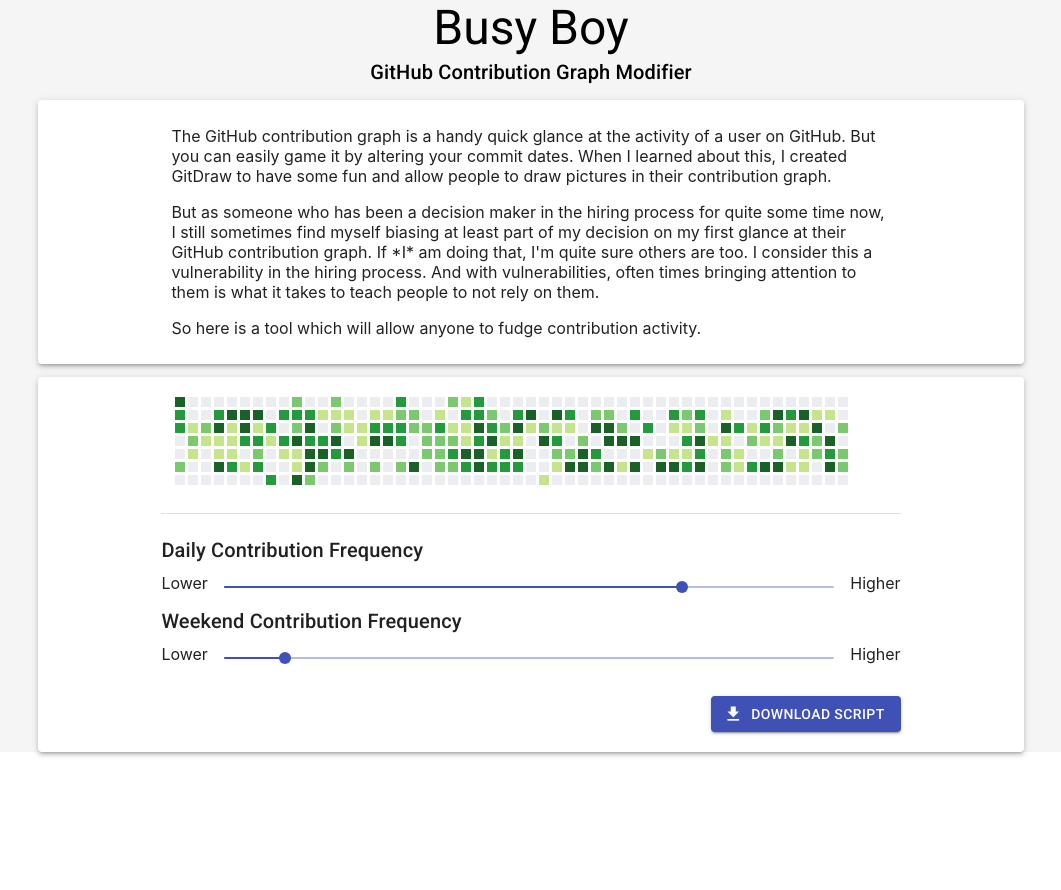
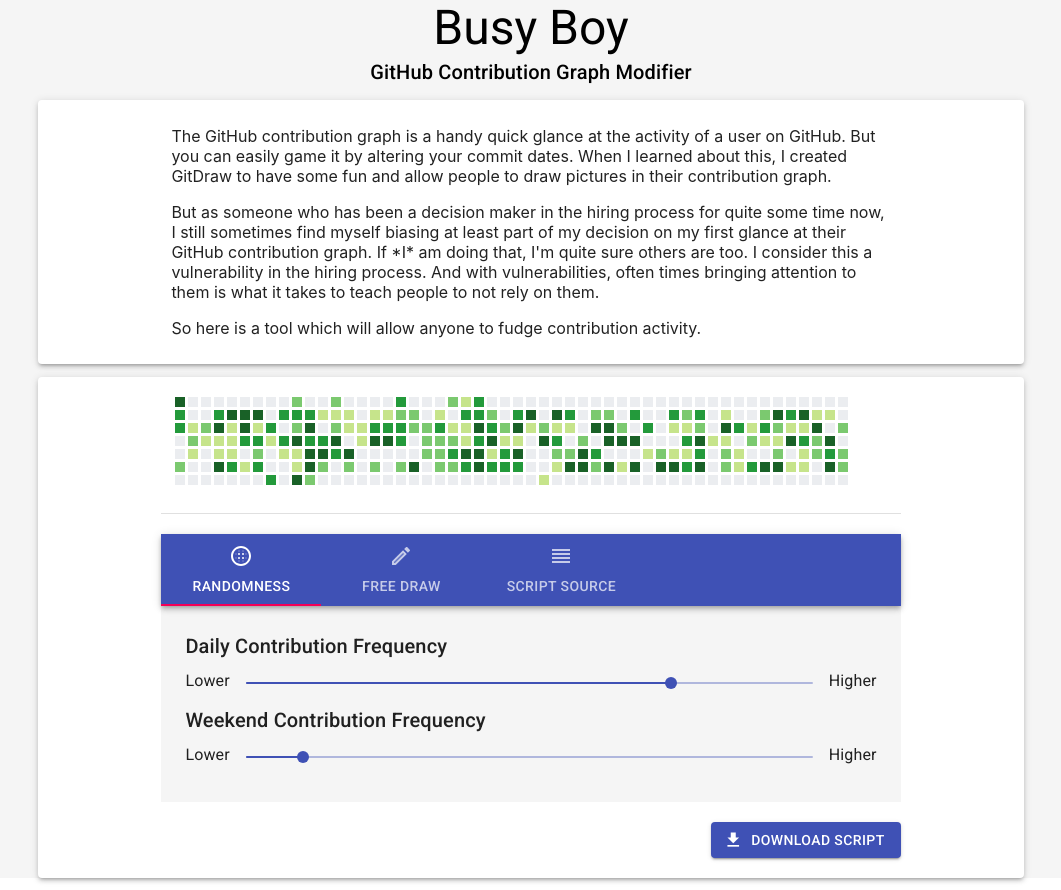
Before and after one commit to ben174/busy-boy, a React (Create React App) app: page / in a window 1280 px wide. Shown: the whole page, without its empty margins (109-1170 px from the left). Before the commit the page ends 800 px from the top, so only its background shows below. Built offline with nearby package versions, Linux system fonts and the light colour scheme.

Commit message:
add tabs

```diff
--- a/src/App.js
+++ b/src/App.js
@@ -8,8 +8,14 @@
 import Icon from '@material-ui/core/Icon';
 import Button from '@material-ui/core/Button';
 import AppBar from '@material-ui/core/AppBar';
-import { Tab, Tabs } from '@material-ui/core';
-import TabPanel from '@material-ui/lab/TabPanel';
+import Tabs from '@material-ui/core/Tabs';
+import Tab from '@material-ui/core/Tab';
+import Box from '@material-ui/core/Box';
+import BlurCircularTwoToneIcon from '@material-ui/icons/BlurCircularTwoTone';
+import EditTwoToneIcon from '@material-ui/icons/EditTwoTone';
+import ReorderTwoTone from '@material-ui/icons/ReorderTwoTone';
+
+
 
 
 import _ from 'lodash';
@@ -35,14 +41,11 @@
         level: level,
         off: true,
       }
-      console.log('day');
-      console.log(dateObject.date.day);
       if (currDate.day() >= 5) {
         downWeekends.push(d);
       } else {
         downDays.push(d);
       }
-      console.log('pushing date', d, dateObject)
       dates.push(dateObject);
     }
     this.state = {
@@ -52,6 +55,7 @@
       downDays: downDays.sort(() => Math.random() - 0.5),
       downWeekends: downWeekends.sort(() => Math.random() - 0.5),
       oldArray: [...Array(365).keys()].sort(() => Math.random() - 0.5),
+      selectedTab: 0,
     };
     this.setOffDays();
   }
@@ -79,14 +83,77 @@
     this.setState({ weekendContribPercent: val })
   }
 
+  handleTabChange = (event, newValue) => {
+    this.setState({selectedTab: newValue});
+  };
+
   render() {
     return <AppContainer
       weekendContribPercent={this.state.weekendContribPercent}
       dailyContribPercent={this.state.dailyContribPercent}
       dates={this.state.dates}
+      selectedTab={this.state.selectedTab}
       onWeekendSliderChange={this.handleWeekendSliderChange}
-      onDailySliderChange={this.handleDailySliderChange} />
+      onDailySliderChange={this.handleDailySliderChange}
+      onTabChange={this.handleTabChange} />
   }
+}
+
+function TabPanel(props) {
+  const { children, value, index, ...other } = props;
+
+  return (
+    <div
+      role="tabpanel"
+      hidden={value !== index}
+      id={`simple-tabpanel-${index}`}
+      aria-labelledby={`simple-tab-${index}`}
+      {...other}
+    >
+      {value === index && (
+        <Box p={3}>
+          <Typography>{children}</Typography>
+        </Box>
+      )}
+    </div>
+  );
+}
+
+
+function RandomControls(props) {
+  return (
+    <div>
+      <Typography id="discrete-slider" variant="h6" component="h6" gutterBottom>
+        Daily Contribution Frequency
+      </Typography>
+      <Grid container spacing={2}>
+        <Grid item>
+          Lower
+      </Grid>
+        <Grid item xs>
+          <Slider value={props.dailyContribPercent} onChange={props.onDailySliderChange} aria-labelledby="continuous-slider" />
+        </Grid>
+        <Grid item>
+          Higher
+        </Grid>
+      </Grid>
+      <Typography id="discrete-slider" variant="h6" component="h6" gutterBottom>
+        Weekend Contribution Frequency
+      </Typography>
+      <Grid container spacing={2}>
+        <Grid item>
+          Lower
+      </Grid>
+      <Grid item xs>
+          <Slider value={props.weekendContribPercent} onChange={props.onWeekendSliderChange} aria-labelledby="continuous-slider" />
+        </Grid>
+        <Grid item>
+          Higher
+      </Grid>
+      </Grid>
+    </div>
+  )
+
 }
 
 function AppContainer(props) {
@@ -125,6 +192,20 @@
 
   const classes = useStyles();
 
+  const a11yProps = (index) => {
+    return {
+      id: `simple-tab-${index}`,
+      'aria-controls': `simple-tabpanel-${index}`,
+    };
+  }
+
+  const setValue = () => {
+
+  }
+  var value = 0;
+
+
+
   return (
     <Container className={classes.root}>
       <div align="center">
@@ -156,34 +237,35 @@
       <Paper elevation={3} style={paperStyle}>
         <CalendarGraph dates={props.dates} />
         <Divider style={{ margin: '20px 0' }} />
-        <Typography id="discrete-slider" variant="h6" component="h6" gutterBottom>
-          Daily Contribution Frequency
-        </Typography>
-        <Grid container spacing={2}>
-          <Grid item>
-            Lower
-          </Grid>
-          <Grid item xs>
-            <Slider value={props.dailyContribPercent} onChange={props.onDailySliderChange} aria-labelledby="continuous-slider" />
-          </Grid>
-          <Grid item>
-            Higher
-          </Grid>
-        </Grid>
-        <Typography id="discrete-slider" variant="h6" component="h6" gutterBottom>
-          Weekend Contribution Frequency
-        </Typography>
-        <Grid container spacing={2}>
-          <Grid item>
-            Lower
-          </Grid>
-          <Grid item xs>
-            <Slider value={props.weekendContribPercent} onChange={props.onWeekendSliderChange} aria-labelledby="continuous-slider" />
-          </Grid>
-          <Grid item>
-            Higher
-          </Grid>
-        </Grid>
+
+        <div className={classes.root}>
+          <AppBar position="static">
+            <Tabs onChange={props.onTabChange} value={props.selectedTab} aria-label="simple tabs example">
+              <Tab label="Randomness" icon={<BlurCircularTwoToneIcon />} />
+              <Tab label="Free Draw" icon={<EditTwoToneIcon />} />
+              <Tab label="Script Source" icon={<ReorderTwoTone />} />
+            </Tabs>
+          </AppBar>
+          <TabPanel value={props.selectedTab} index={0}>
+            <RandomControls {...props} />
+          </TabPanel>
+          <TabPanel value={props.selectedTab} index={1}>
+            Drawing controls go here<br />
+            Drawing controls go here<br />
+            Drawing controls go here<br />
+            Drawing controls go here<br />
+            Drawing controls go here<br />
+            Drawing controls go here<br />
+          </TabPanel>
+          <TabPanel value={props.selectedTab} index={2}>
+            Source goes here<br />
+            Source goes here<br />
+            Source goes here<br />
+            Source goes here<br />
+            Source goes here<br />
+            Source goes here<br />
+          </TabPanel>
+        </div>
         <div align="right">
           <Button
             variant="contained"
@@ -193,8 +275,14 @@
             style={{ margin: '20px 0' }}
           >
             Download Script
-        </Button>
+          </Button>
         </div>
+
+
+
+
+
+
       </Paper>
     </Container>
   )
--- a/src/CalendarGraph.js
+++ b/src/CalendarGraph.js
@@ -18,15 +18,15 @@
                 level = 0;
             }
             var fillColor = colors[level];
-            var day = <rect class="day" width="10" height="10" x={14-w} y={d*13} fill={fillColor} data-level={level} data-date={date.format('MM/DD/YYYY')}></rect>
+            var day = <rect key={`day-${d}`} class="day" width="10" height="10" x={14-w} y={d*13} fill={fillColor} data-level={level} data-date={date.format('MM/DD/YYYY')}></rect>
             days.push(day);
             dateIndex++;
         }
-        var column = <g transform={`translate(${w*14}, 0)`}>{days}</g>
+        var column = <g key={`week-${w}`} transform={`translate(${w*14}, 0)`}>{days}</g>
         columns.push(column)
     }
     return (
-        <svg width="700" height="112" class="js-calendar-graph-svg">
+        <svg width="700" height="112">
             <g transform="translate(0, 20)">
                 {columns}
             </g>
```
